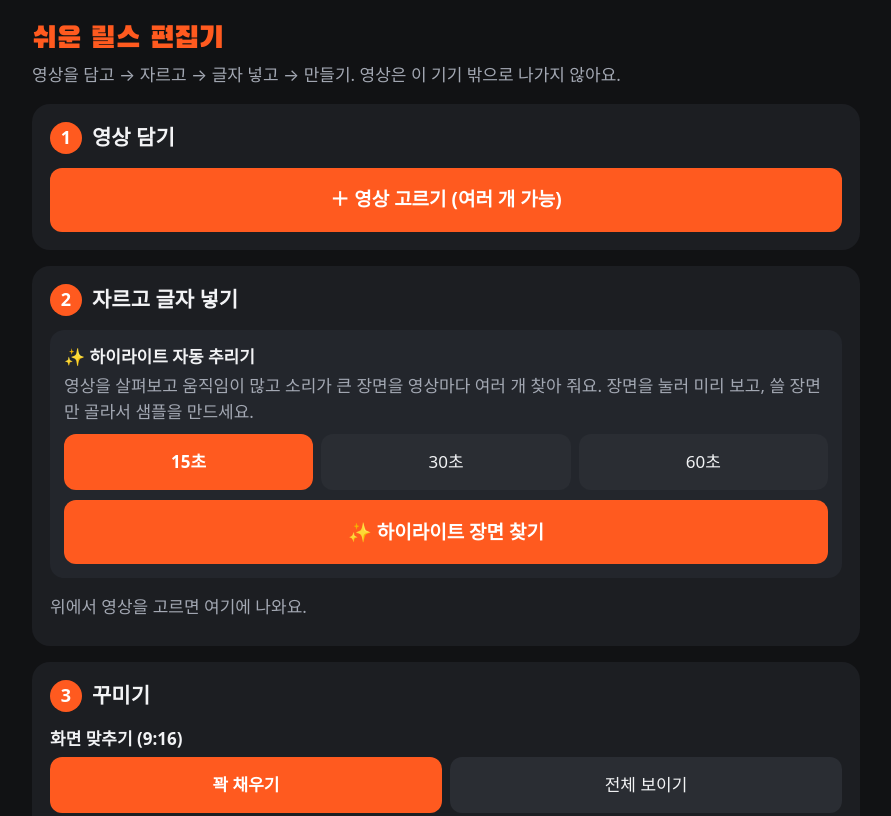
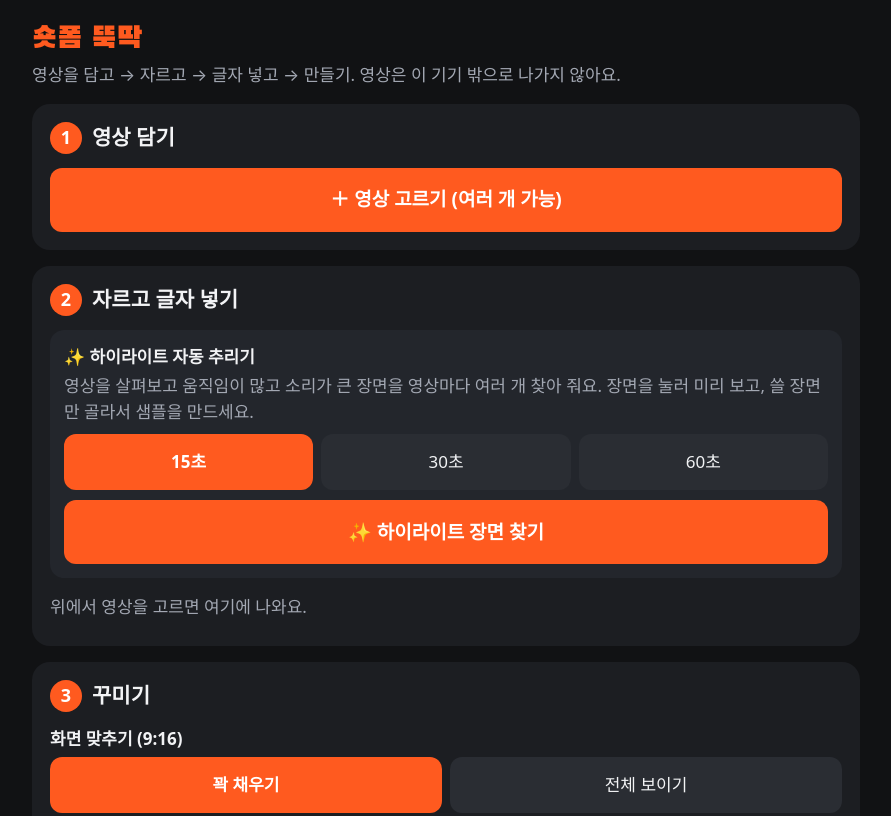
Before and after one commit to kwan031-cmyk/reel-editor, a plain HTML site: page index.html in a window 1280 px wide. Shown: the top 816 px of the page, without its empty margins (194-1085 px from the left). Drawn offline with Linux system fonts and the light colour scheme; a web font is replaced by a local one.

Commit message:
이름을 '숏폼 뚝딱'으로 변경
Co-Authored-By: Claude Opus 5.5 <noreply@anthropic.com>

```diff
--- a/index.html
+++ b/index.html
@@ -5,7 +5,7 @@
 <meta name="viewport" content="width=device-width, initial-scale=1, viewport-fit=cover">
 <meta name="theme-color" content="#111214">
 <meta name="author" content="CKS">
-<title>쉬운 릴스 편집기</title>
+<title>숏폼 뚝딱</title>
 <link rel="manifest" href="manifest.json">
 <link rel="icon" href="icons/icon-192.png">
 <link rel="apple-touch-icon" href="icons/icon-192.png">
@@ -13,7 +13,7 @@
 </head>
 <body>
 <header>
-  <h1>쉬운 릴스 편집기</h1>
+  <h1>숏폼 뚝딱</h1>
   <p>영상을 담고 → 자르고 → 글자 넣고 → 만들기. 영상은 이 기기 밖으로 나가지 않아요.</p>
 </header>
 
--- a/server.js
+++ b/server.js
@@ -19,7 +19,7 @@ http.createServer((req, res) => {
   });
 }).listen(PORT, '0.0.0.0', () => {
   const ips = Object.values(os.networkInterfaces()).flat().filter((i) => i && i.family === 'IPv4' && !i.internal).map((i) => i.address);
-  console.log('\n  쉬운 릴스 편집기가 켜졌어요. 이 창을 닫으면 꺼져요.\n');
+  console.log('\n  숏폼 뚝딱가 켜졌어요. 이 창을 닫으면 꺼져요.\n');
   console.log(`  PC에서:  http://localhost:${PORT}`);
   for (const ip of ips) console.log(`  폰에서 (같은 와이파이):  http://${ip}:${PORT}`);
   console.log('');
```
Also changed, not shown: manifest.json, 2 other files.
